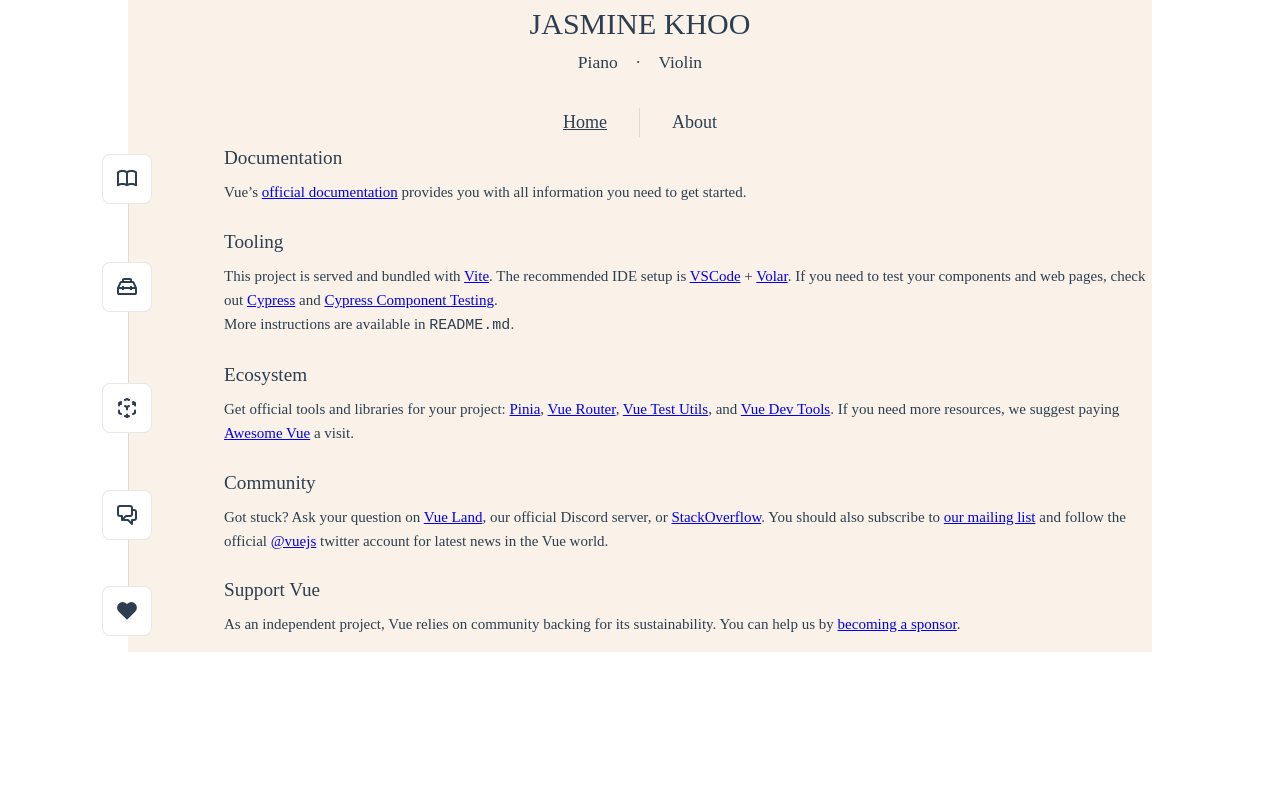
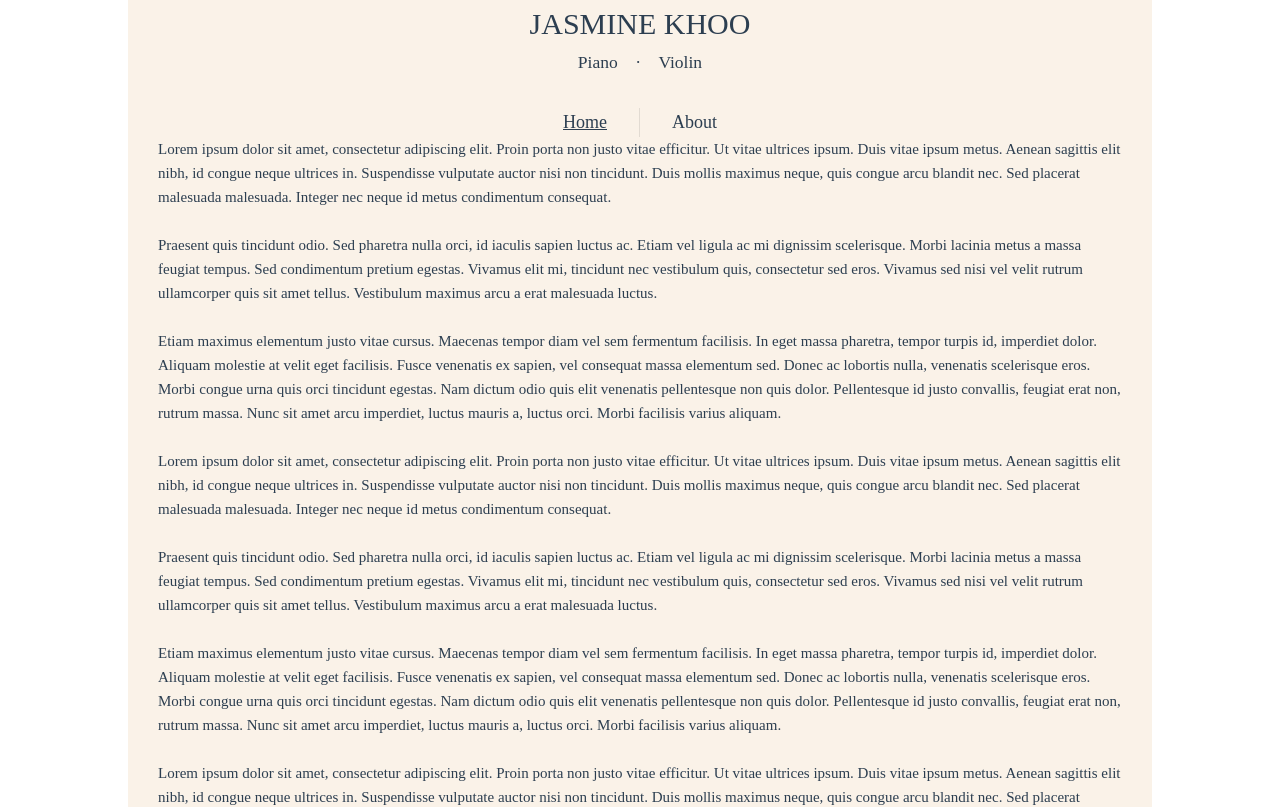
Before and after one commit to wowweijie/JasmineMusicWeb, a Vue app: page / in a window 1280 px wide. Shown: the top 807 px of the page. Built offline with nearby package versions, Linux system fonts and the light colour scheme.

Commit message:
margin page

```diff
--- /dev/null
+++ b/src/components/MarginPage.vue
@@ -0,0 +1,26 @@
+<script setup>
+import { reactive } from 'vue'
+
+const props = defineProps({
+  margin: {
+    type: Number,
+    default: 30,
+  },
+  fontSize: {
+    type: Number,
+    default: 18,
+  },
+});
+
+const styleObject = reactive({
+    margin: `0 ${props.margin}px`,
+    fontSize: `${props.fontSize} px`
+})
+
+console.log(styleObject)
+</script>
+<template>
+    <div :style="styleObject">
+        <slot></slot>
+    </div>
+</template>
--- a/src/views/HomeView.vue
+++ b/src/views/HomeView.vue
@@ -1,9 +1,77 @@
 <script setup>
 import TheWelcome from '@/components/TheWelcome.vue'
+import MarginPage from '@/components/MarginPage.vue'
 </script>
 
 <template>
   <main>
-    <TheWelcome />
+    <MarginPage>
+    Lorem ipsum dolor sit amet, consectetur adipiscing elit. Proin porta non justo vitae efficitur.
+    Ut vitae ultrices ipsum. Duis vitae ipsum metus. Aenean sagittis elit nibh, id congue neque ultrices in.
+    Suspendisse vulputate auctor nisi non tincidunt. Duis mollis maximus neque, quis congue arcu blandit nec.
+    Sed placerat malesuada malesuada. Integer nec neque id metus condimentum consequat. <br><br>
+
+    Praesent quis tincidunt odio. Sed pharetra nulla orci, id iaculis sapien luctus ac.
+    Etiam vel ligula ac mi dignissim scelerisque. Morbi lacinia metus a massa feugiat tempus.
+    Sed condimentum pretium egestas. Vivamus elit mi, tincidunt nec vestibulum quis, consectetur sed eros.
+    Vivamus sed nisi vel velit rutrum ullamcorper quis sit amet tellus. Vestibulum maximus arcu a erat malesuada luctus. <br><br>
+
+    Etiam maximus elementum justo vitae cursus. Maecenas tempor diam vel sem fermentum facilisis.
+    In eget massa pharetra, tempor turpis id, imperdiet dolor. Aliquam molestie at velit eget facilisis.
+    Fusce venenatis ex sapien, vel consequat massa elementum sed. Donec ac lobortis nulla, venenatis scelerisque eros.
+    Morbi congue urna quis orci tincidunt egestas. Nam dictum odio quis elit venenatis pellentesque non quis dolor.
+    Pellentesque id justo convallis, feugiat erat non, rutrum massa.
+    Nunc sit amet arcu imperdiet, luctus mauris a, luctus orci. Morbi facilisis varius aliquam.<br><br>
+
+    Lorem ipsum dolor sit amet, consectetur adipiscing elit. Proin porta non justo vitae efficitur.
+    Ut vitae ultrices ipsum. Duis vitae ipsum metus. Aenean sagittis elit nibh, id congue neque ultrices in.
+    Suspendisse vulputate auctor nisi non tincidunt. Duis mollis maximus neque, quis congue arcu blandit nec.
+    Sed placerat malesuada malesuada. Integer nec neque id metus condimentum consequat. <br><br>
+
+    Praesent quis tincidunt odio. Sed pharetra nulla orci, id iaculis sapien luctus ac.
+    Etiam vel ligula ac mi dignissim scelerisque. Morbi lacinia metus a massa feugiat tempus.
+    Sed condimentum pretium egestas. Vivamus elit mi, tincidunt nec vestibulum quis, consectetur sed eros.
+    Vivamus sed nisi vel velit rutrum ullamcorper quis sit amet tellus. Vestibulum maximus arcu a erat malesuada luctus. <br><br>
+
+    Etiam maximus elementum justo vitae cursus. Maecenas tempor diam vel sem fermentum facilisis.
+    In eget massa pharetra, tempor turpis id, imperdiet dolor. Aliquam molestie at velit eget facilisis.
+    Fusce venenatis ex sapien, vel consequat massa elementum sed. Donec ac lobortis nulla, venenatis scelerisque eros.
+    Morbi congue urna quis orci tincidunt egestas. Nam dictum odio quis elit venenatis pellentesque non quis dolor.
+    Pellentesque id justo convallis, feugiat erat non, rutrum massa.
+    Nunc sit amet arcu imperdiet, luctus mauris a, luctus orci. Morbi facilisis varius aliquam.<br><br>
+    Lorem ipsum dolor sit amet, consectetur adipiscing elit. Proin porta non justo vitae efficitur.
+    Ut vitae ultrices ipsum. Duis vitae ipsum metus. Aenean sagittis elit nibh, id congue neque ultrices in.
+    Suspendisse vulputate auctor nisi non tincidunt. Duis mollis maximus neque, quis congue arcu blandit nec.
+    Sed placerat malesuada malesuada. Integer nec neque id metus condimentum consequat. <br><br>
+
+    Praesent quis tincidunt odio. Sed pharetra nulla orci, id iaculis sapien luctus ac.
+    Etiam vel ligula ac mi dignissim scelerisque. Morbi lacinia metus a massa feugiat tempus.
+    Sed condimentum pretium egestas. Vivamus elit mi, tincidunt nec vestibulum quis, consectetur sed eros.
+    Vivamus sed nisi vel velit rutrum ullamcorper quis sit amet tellus. Vestibulum maximus arcu a erat malesuada luctus. <br><br>
+
+    Etiam maximus elementum justo vitae cursus. Maecenas tempor diam vel sem fermentum facilisis.
+    In eget massa pharetra, tempor turpis id, imperdiet dolor. Aliquam molestie at velit eget facilisis.
+    Fusce venenatis ex sapien, vel consequat massa elementum sed. Donec ac lobortis nulla, venenatis scelerisque eros.
+    Morbi congue urna quis orci tincidunt egestas. Nam dictum odio quis elit venenatis pellentesque non quis dolor.
+    Pellentesque id justo convallis, feugiat erat non, rutrum massa. <br><br>
+
+    Nunc sit amet arcu imperdiet, luctus mauris a, luctus orci. Morbi facilisis varius aliquam.<br><br>
+    Lorem ipsum dolor sit amet, consectetur adipiscing elit. Proin porta non justo vitae efficitur.
+    Ut vitae ultrices ipsum. Duis vitae ipsum metus. Aenean sagittis elit nibh, id congue neque ultrices in.
+    Suspendisse vulputate auctor nisi non tincidunt. Duis mollis maximus neque, quis congue arcu blandit nec.
+    Sed placerat malesuada malesuada. Integer nec neque id metus condimentum consequat. <br><br>
+
+    Praesent quis tincidunt odio. Sed pharetra nulla orci, id iaculis sapien luctus ac.
+    Etiam vel ligula ac mi dignissim scelerisque. Morbi lacinia metus a massa feugiat tempus.
+    Sed condimentum pretium egestas. Vivamus elit mi, tincidunt nec vestibulum quis, consectetur sed eros.
+    Vivamus sed nisi vel velit rutrum ullamcorper quis sit amet tellus. Vestibulum maximus arcu a erat malesuada luctus. <br><br>
+
+    Etiam maximus elementum justo vitae cursus. Maecenas tempor diam vel sem fermentum facilisis.
+    In eget massa pharetra, tempor turpis id, imperdiet dolor. Aliquam molestie at velit eget facilisis.
+    Fusce venenatis ex sapien, vel consequat massa elementum sed. Donec ac lobortis nulla, venenatis scelerisque eros.
+    Morbi congue urna quis orci tincidunt egestas. Nam dictum odio quis elit venenatis pellentesque non quis dolor.
+    Pellentesque id justo convallis, feugiat erat non, rutrum massa.
+    Nunc sit amet arcu imperdiet, luctus mauris a, luctus orci. Morbi facilisis varius aliquam.<br><br>
+  </MarginPage>
   </main>
 </template>
```
